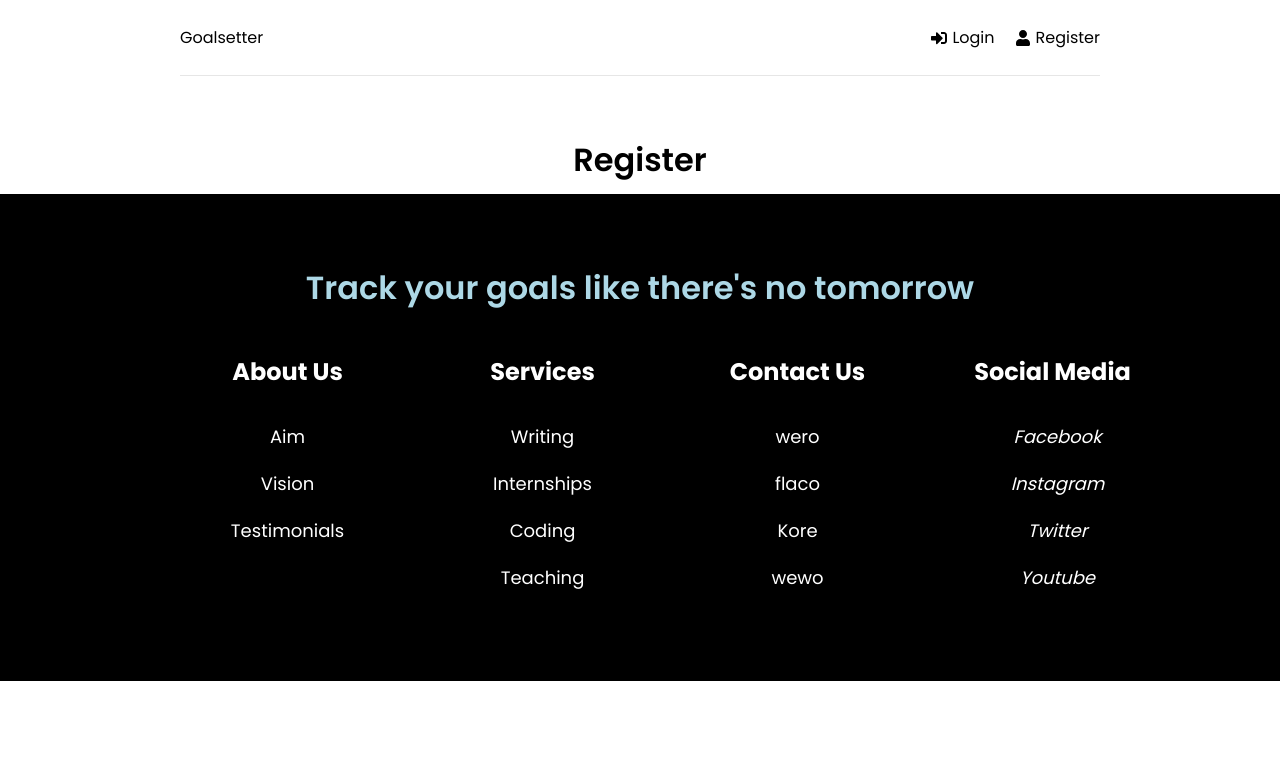
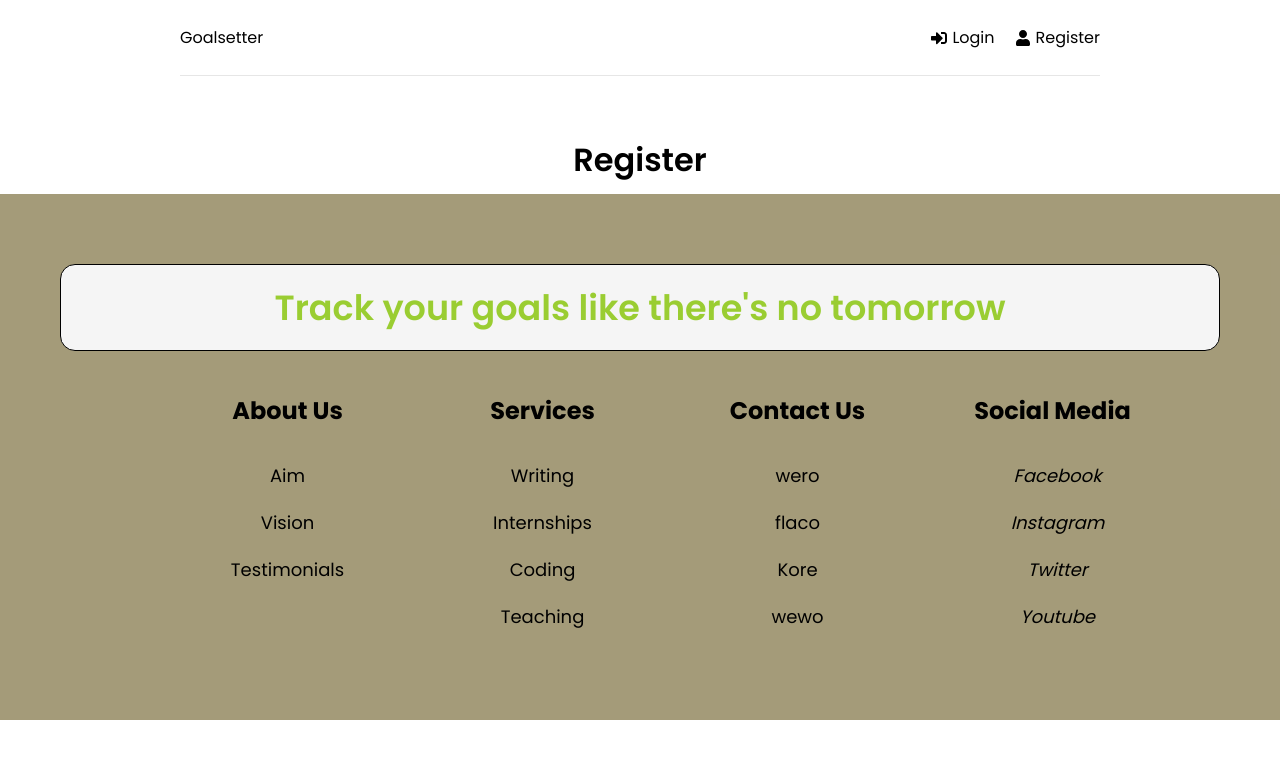
Before and after one commit to memosk8/Goal-react-app, a React (Create React App) app in the folder frontend/: page /register in a window 1280 px wide. Shown: the top 758 px of the page. Built offline with nearby package versions, Linux system fonts and the light colour scheme.

Commit message:
added footer and styles

```diff
--- a/frontend/src/components/Footer.jsx
+++ b/frontend/src/components/Footer.jsx
@@ -12,8 +12,13 @@ const Footer = () => {
   return (
     <Box>
       <h1 style={{
-        color: "lightblue",
-        textAlign: "center"
+        color: "yellowgreen",
+        textAlign: "center",
+        border: "1px solid black",
+        fontSize: "35px",
+        padding: "1rem",
+        borderRadius: "15px",
+        backgroundColor: "whitesmoke"
       }}>
         Track your goals like there's no tomorrow
       </h1>
--- a/frontend/src/components/FooterStyles.js
+++ b/frontend/src/components/FooterStyles.js
@@ -2,9 +2,8 @@ import styled from 'styled-components';
 
 export const Box = styled.div`
 padding: 70px 60px;
-background: black;
+background: #5F4f1591;
 position: relative;
-
 width: 100%;
 maring-top: 20px;
 
@@ -27,10 +26,12 @@ display: flex;
 flex-direction: column;
 text-align: left;
 margin-left: 60px;
+
 `;
 
 export const Row = styled.div`
 display: grid;
+
 grid-template-columns: repeat(auto-fill,
 						minmax(185px, 1fr));
 grid-gap: 20px;
@@ -42,7 +43,8 @@ grid-gap: 20px;
 `;
 
 export const FooterLink = styled.a`
-color: #fff;
+color: #000000;
+
 margin-bottom: 20px;
 font-size: 18px;
 text-decoration: none;
@@ -55,8 +57,9 @@ text-align: center;
 `;
 
 export const Heading = styled.p`
+
 font-size: 24px;
-color: #fff;
+color: dark;
 margin: 30px 0;
 font-weight: bold;
 text-align: center;
--- a/frontend/src/index.css
+++ b/frontend/src/index.css
@@ -44,7 +44,7 @@ h3 {
 }
 
 .footer {
-    display: flex;
+  display: flex;
   justify-content: space-between;
   align-items: center;
   padding: 20px 0;
```
